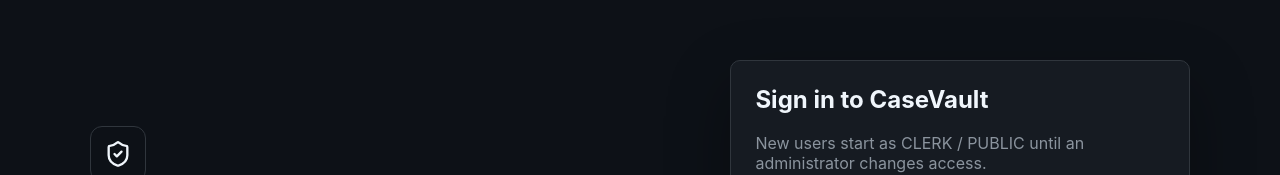
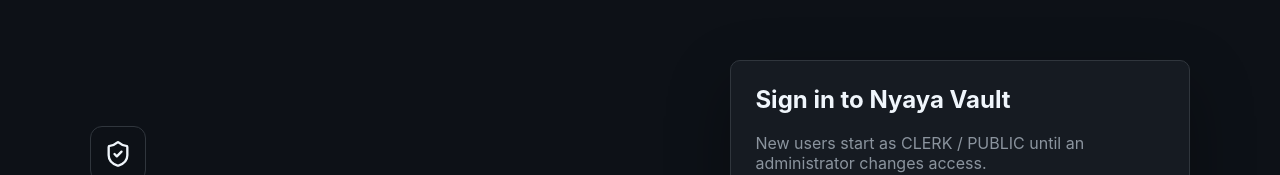
Before and after one commit to anurag240417/Nyaya-Vault, a React (Vite) app in the folder Nyaya_Vault/frontend/: page /login in a window 1280 px wide. Shown: the part 145-320 px from the top of the page. Built offline with nearby package versions, Linux system fonts and the light colour scheme; no server answers.

Commit message:
Change in login page

```diff
--- a/Nyaya_Vault/frontend/src/pages/LoginPage.jsx
+++ b/Nyaya_Vault/frontend/src/pages/LoginPage.jsx
@@ -56,7 +56,7 @@
       </div>
       <form className="auth-card" onSubmit={submit}>
         <h2>
-          {mode === "signin" ? "Sign in to CaseVault" : "Create an account"}
+          {mode === "signin" ? "Sign in to Nyaya Vault" : "Create an account"}
         </h2>
         <p className="muted">
           New users start as CLERK / PUBLIC until an administrator changes
```
